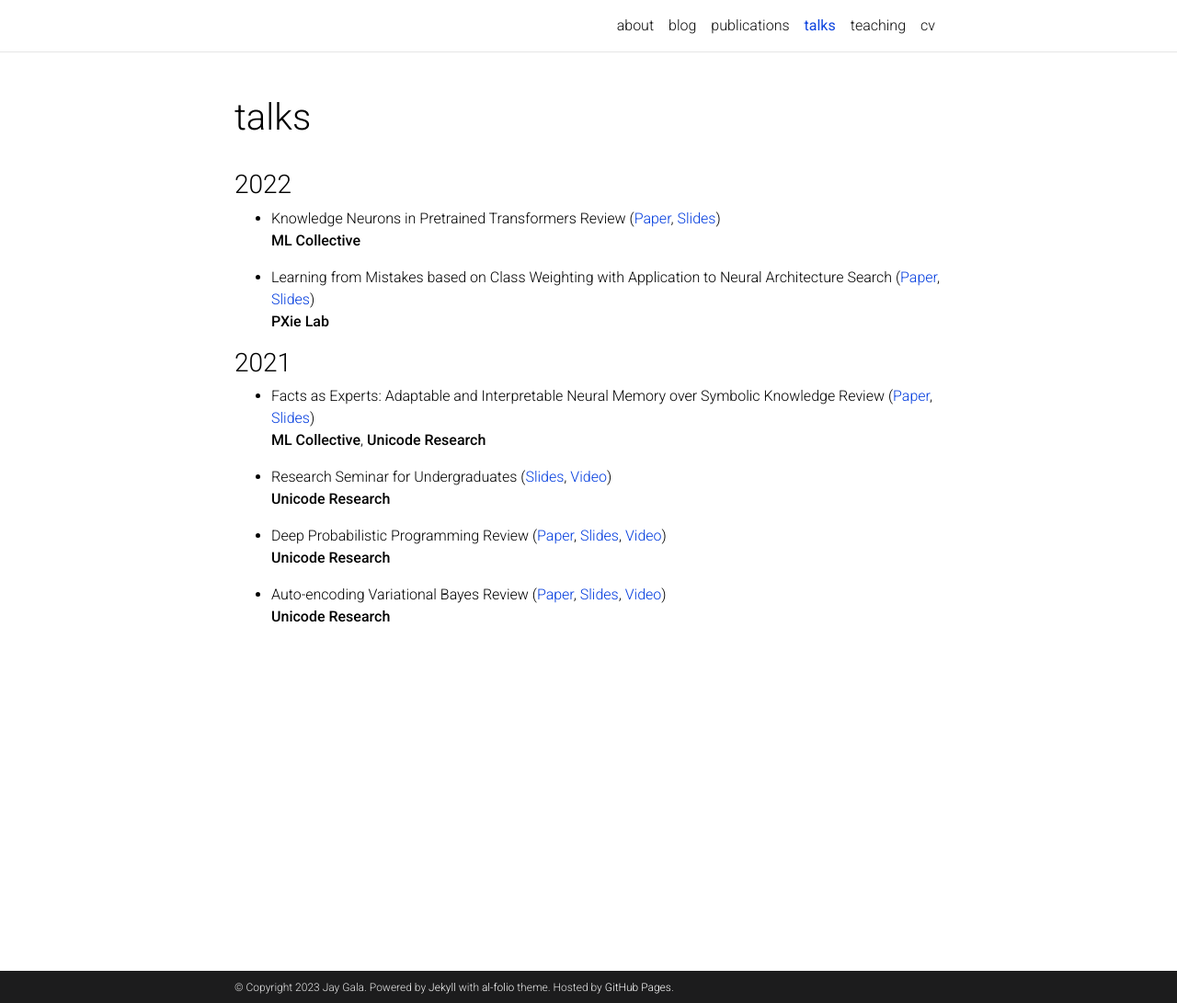
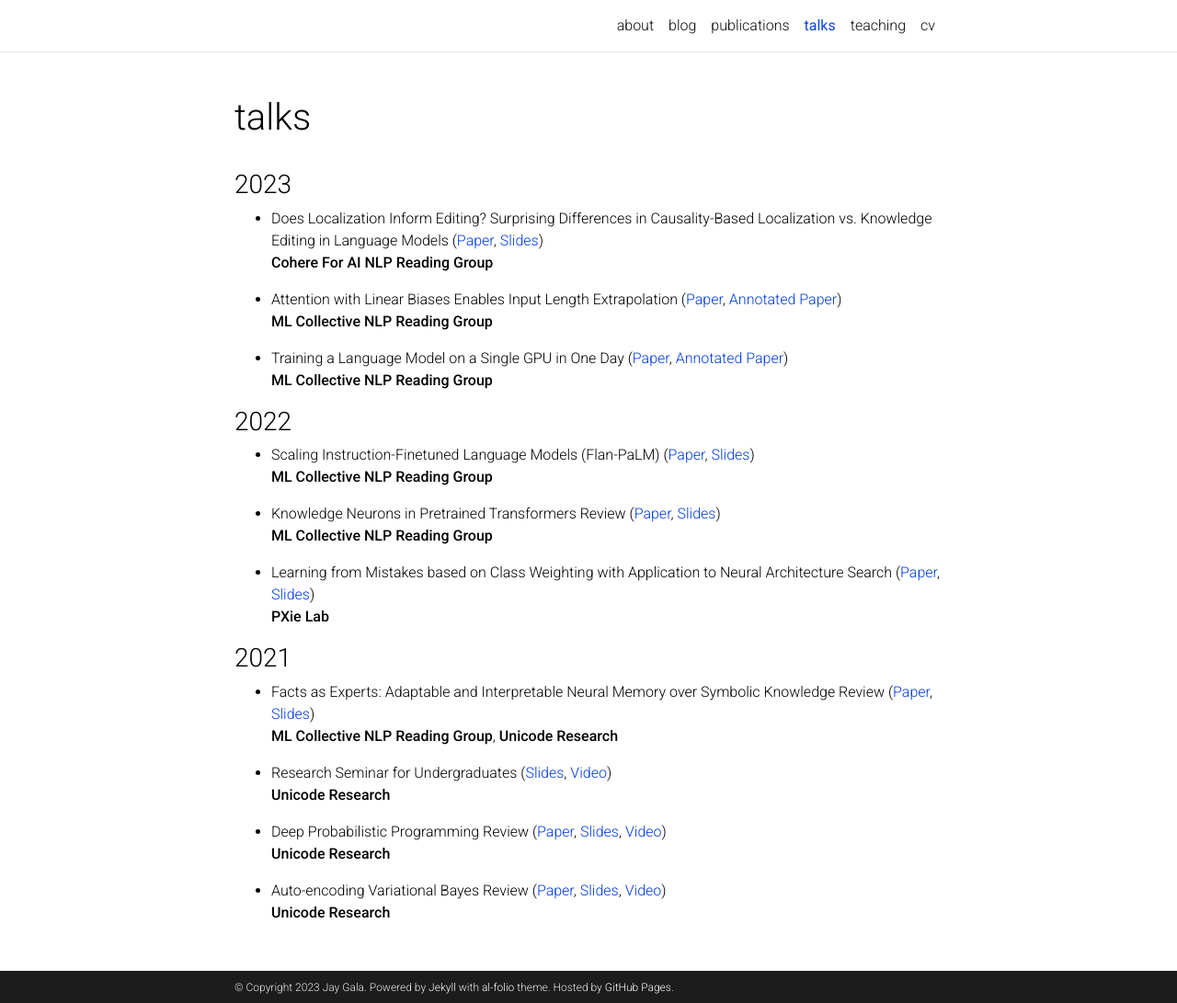
Before and after one commit to prajdabre/prajdabre.github.io, a Jekyll site: the page built from _pages/talks.md, in a window 1280 px wide and 1091 px high. Shown: the whole window at 92% size. Built offline with Jekyll 4.4.1, drawn with Linux system fonts in a browser that asks for light colours; comment, search, counter and statistics services are not loaded; a style sheet for code colours, icons or effects is not loaded.

Commit message:
add talks and slides

```diff
--- a/_pages/talks.md
+++ b/_pages/talks.md
@@ -7,10 +7,24 @@ nav: true
 nav_order: 2
 ---
 
+### 2023
+
+- Does Localization Inform Editing? Surprising Differences in Causality-Based Localization vs. Knowledge Editing in Language Models ([Paper](https://arxiv.org/abs/2301.04213), [Slides](https://docs.google.com/presentation/d/1UJkXLiYS0FEtuKsgT_4HCT3WX2oFbuaFEeyeVVw7IjE/edit?usp=sharing))
+  <br> **Cohere For AI NLP Reading Group**
+
+- Attention with Linear Biases Enables Input Length Extrapolation ([Paper](https://arxiv.org/abs/2108.12409), [Annotated Paper](https://drive.google.com/file/d/1samZrqZjHMgirlbfGjffndbIbTPyJe5n/view?usp=sharing))
+  <br> **ML Collective NLP Reading Group**
+
+- Training a Language Model on a Single GPU in One Day ([Paper](https://arxiv.org/abs/2212.14034), [Annotated Paper](https://drive.google.com/file/d/1sbmaEkuUNi2m5x92XlXlw1A2pSbsnYd8/view?usp=sharing))
+  <br> **ML Collective NLP Reading Group**
+
 ### 2022
 
-- Knowledge Neurons in Pretrained Transformers Review ([Paper](https://arxiv.org/abs/2104.08696), [Slides](https://drive.google.com/file/d/1cWqYJmQN99GmswD5P7YVn4N9TmrIgIYY/view?usp=sharing))
-  <br> **ML Collective**
+- Scaling Instruction-Finetuned Language Models (Flan-PaLM) ([Paper](https://arxiv.org/abs/2210.11416), [Slides](https://docs.google.com/presentation/d/1CGHGUh27c--IcB2h1FSZDflZYow6Lqjohht2-AHnMhg/edit?usp=sharing))
+  <br> **ML Collective NLP Reading Group**
+
+- Knowledge Neurons in Pretrained Transformers Review ([Paper](https://arxiv.org/abs/2104.08696), [Slides](https://docs.google.com/presentation/d/1dFFwAlroEtOhyYY2sEJPTxVny8uN4KYWCHOkar2r7yg/edit?usp=sharing))
+  <br> **ML Collective NLP Reading Group**
 
 - Learning from Mistakes based on Class Weighting with Application to Neural Architecture Search ([Paper](https://arxiv.org/abs/2112.00275), [Slides](https://drive.google.com/file/d/1lasWeXPb6ABTzjo3a52_jHNI1crDeUK3/view?usp=sharing))
   <br> **PXie Lab**
@@ -19,7 +33,7 @@ nav_order: 2
 ### 2021
 
 - Facts as Experts: Adaptable and Interpretable Neural Memory over Symbolic Knowledge Review ([Paper](https://arxiv.org/pdf/2007.00849.pdf), [Slides](https://drive.google.com/file/d/1OKqP6_icQLwxY70u48M4U2Kf-J2r1aPp/view?usp=sharing))
-  <br> **ML Collective**, **Unicode Research**
+  <br> **ML Collective NLP Reading Group**, **Unicode Research**
 
 - Research Seminar for Undergraduates ([Slides](https://drive.google.com/file/d/1BNai1MVN7mx0wuAFgYVKfh48YF-D3PDS/view), [Video](https://www.youtube.com/watch?v=_0VpUNATCdY))
   <br> **Unicode Research**
```
